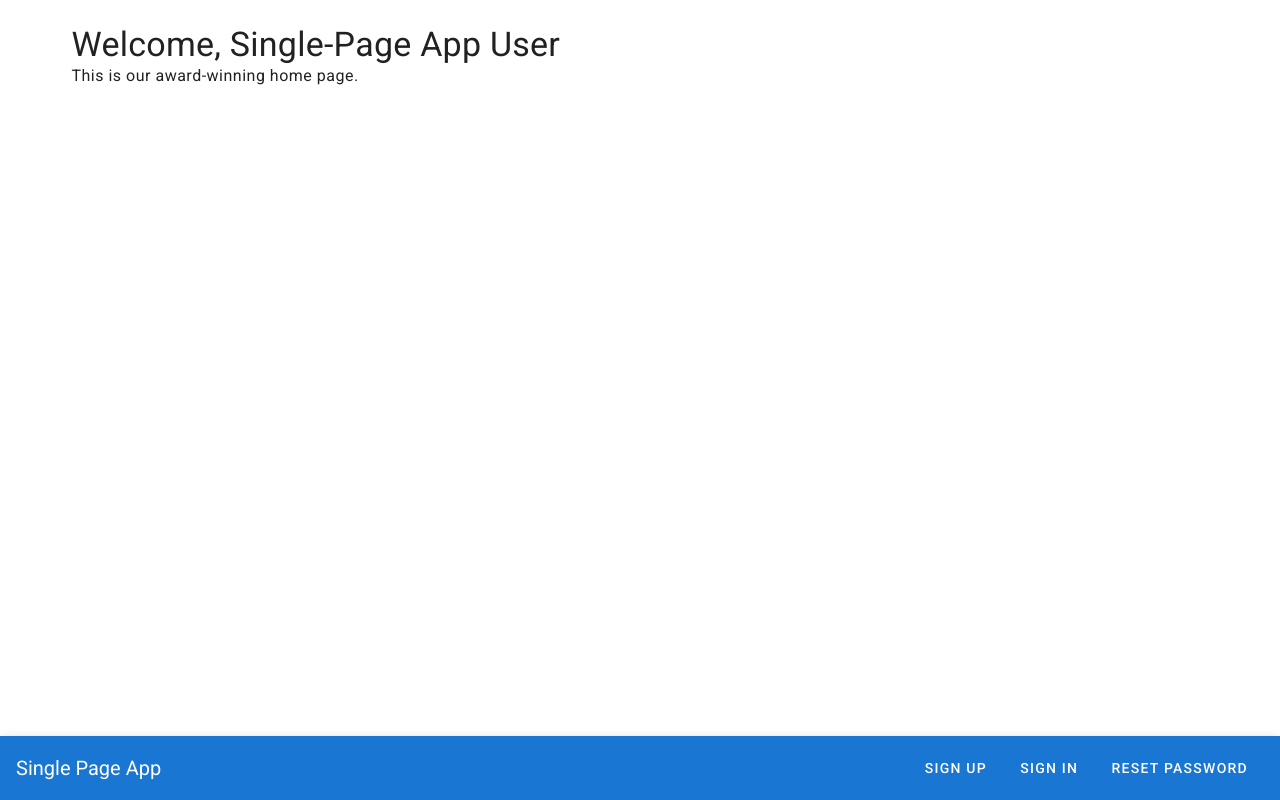
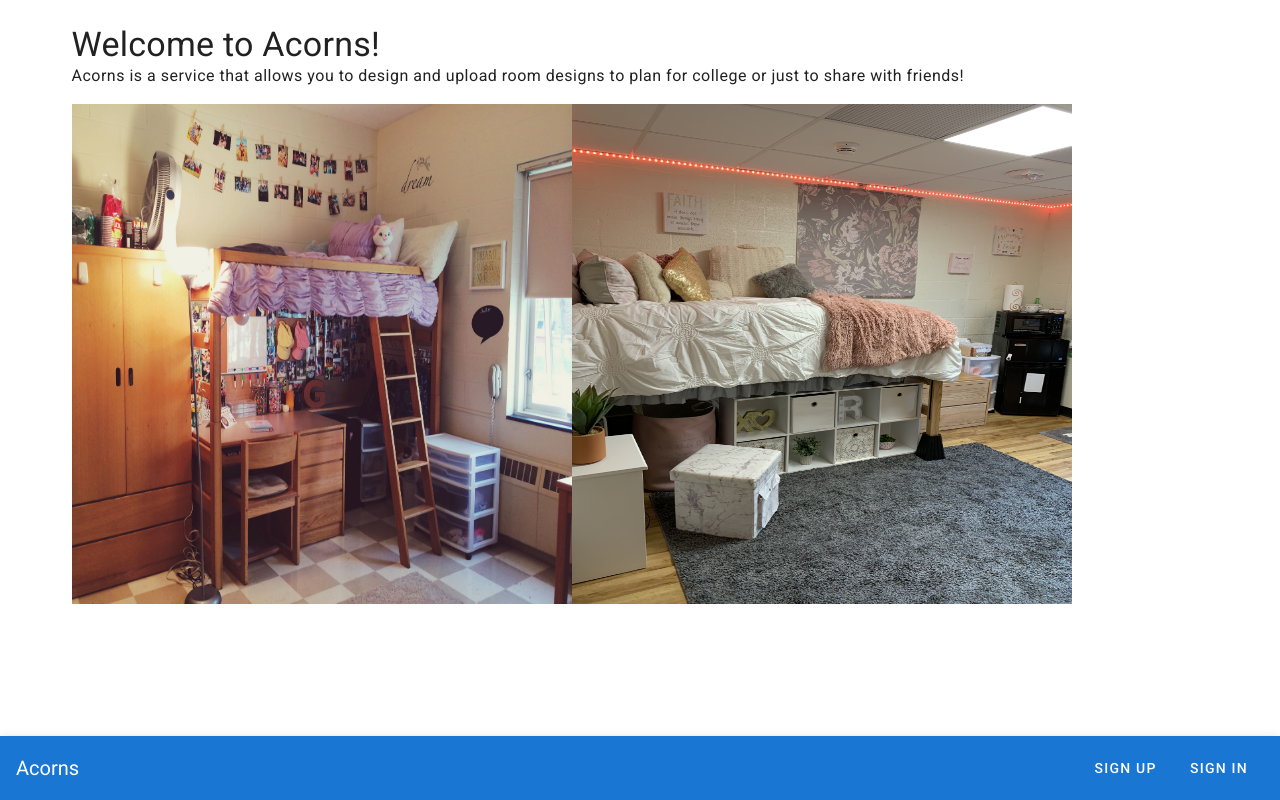
Before and after one commit to BryceNesius/fullStackRoomOrgApp, a Vue app: page / in a window 1280 px wide. Built offline with nearby package versions, Linux system fonts and the light colour scheme.

Commit message:
added some pretty pictures and personalized the homepage

```diff
--- a/src/components/NavBar.vue
+++ b/src/components/NavBar.vue
@@ -2,7 +2,7 @@
   <v-app-bar app bottom dark color="primary">
     <router-link v-bind:to="{ name: 'home-page' }">
       <v-toolbar-title class="white--text">
-        Single Page App
+        Acorns
       </v-toolbar-title>
     </router-link>
 
@@ -14,12 +14,11 @@
     <v-btn v-if="!isLoggedIn" text v-bind:to="{ name: 'sign-in' }">
       Sign In
     </v-btn>
-    <v-btn text v-bind:to="{ name: 'reset-password' }">
-      Reset Password
-    </v-btn>
+
     <v-btn v-if="isLoggedIn" text v-bind:to="{ name: 'feed' }">
       My Feed
     </v-btn>
+
 
     <v-menu v-if="isLoggedIn" offset-y>
       <template v-slot:activator="{ on }">
@@ -31,9 +30,9 @@
       </template>
 
       <v-list>
-        <v-list-item v-bind:to="{ name: 'accounts' }">
-          <v-list-item-title>Accounts</v-list-item-title>
-        </v-list-item>
+<!--        <v-list-item v-bind:to="{ name: 'accounts' }">-->
+<!--          <v-list-item-title>Accounts</v-list-item-title>-->
+<!--        </v-list-item>-->
 
         <v-divider></v-divider>
 
--- a/src/pages/Home.vue
+++ b/src/pages/Home.vue
@@ -1,9 +1,12 @@
 <template>
   <v-container>
     <div>
-      <h4 class="display-1">Welcome, Single-Page App User</h4>
+      <h4 class="display-1">Welcome to Acorns!</h4>
 
-      <p class="body-1">This is our award-winning home page.</p>
+      <p class="body-1">Acorns is a service that allows you to design and upload room designs to plan for college or just to share with friends!</p>
     </div>
+    <img src="../media/room1.jpeg" style="height: 500px; width: 500px" alt="Taylor University Example Room">
+    <img src="../media/room2.jpeg" style="height: 500px; width: 500px" alt="Taylor University Example Room">
+
   </v-container>
 </template>
```
Also changed, not shown: src/media/room1.jpeg (added), src/media/room2.jpeg (added).
